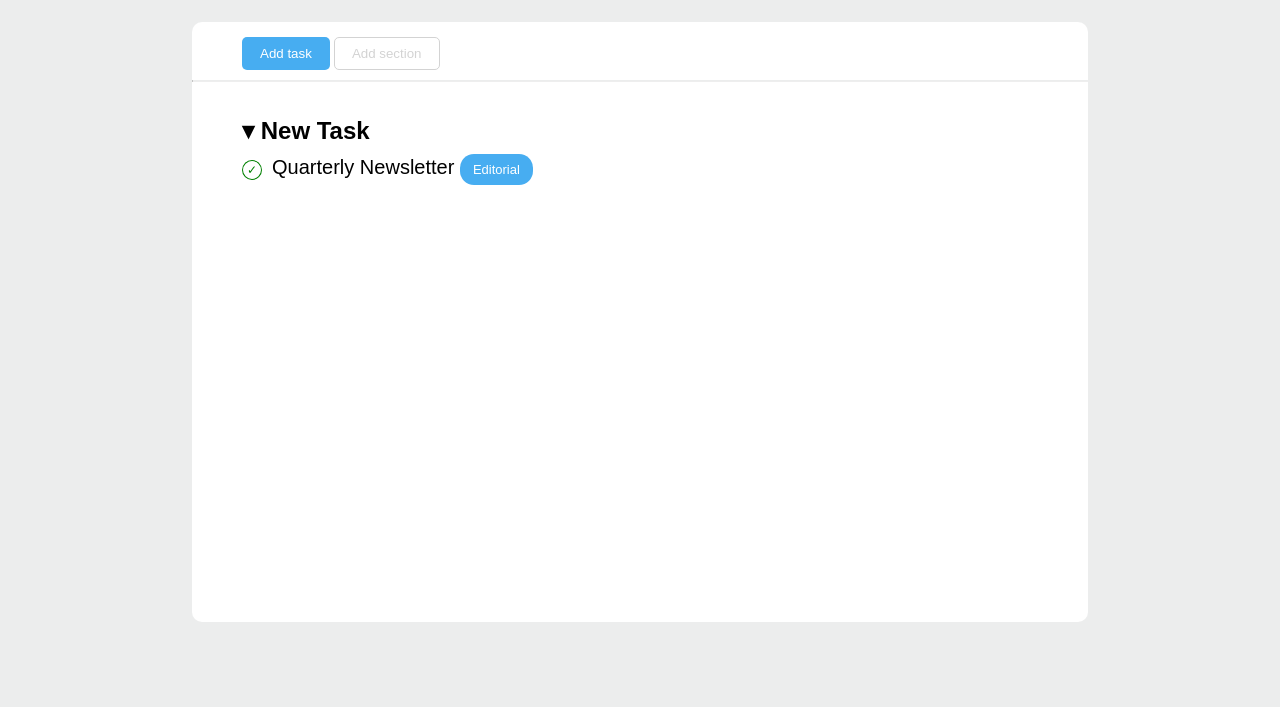
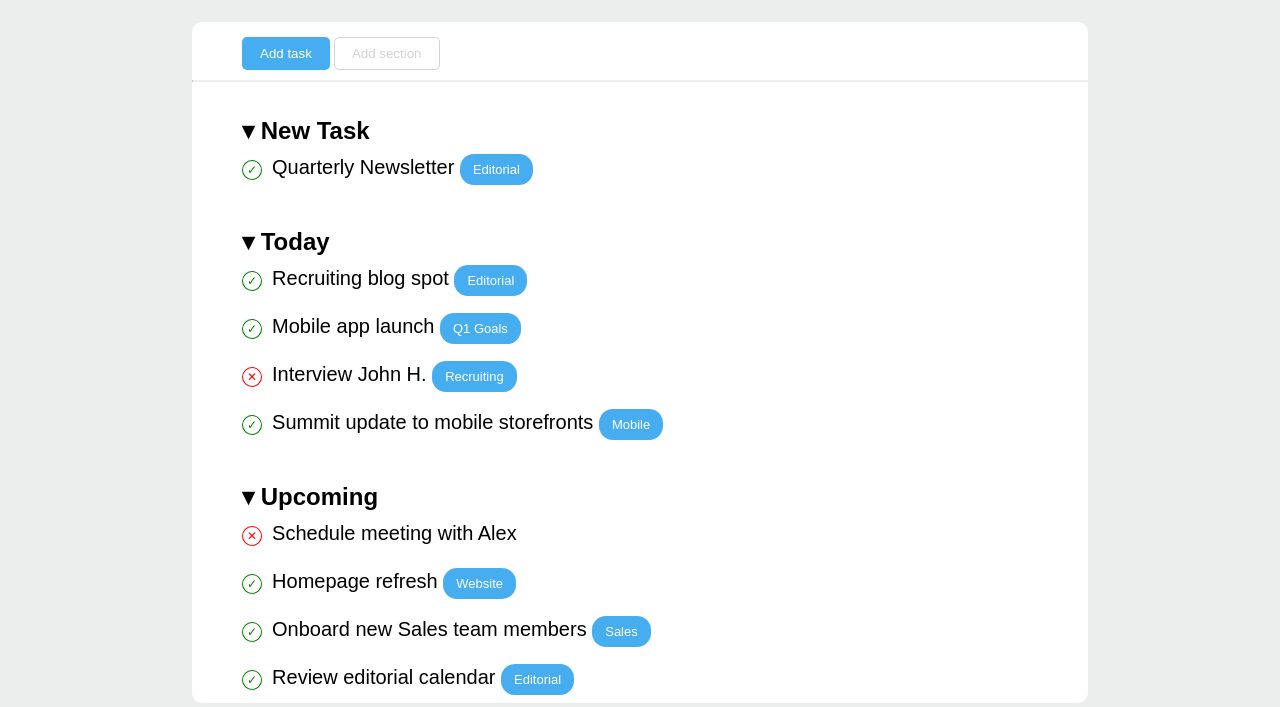
Before and after one commit to sophiamziou/html-css-toboolist, a plain HTML site: page index.html in a window 1280 px wide. Shown: the part 93-800 px from the top of the page. Drawn offline with Linux system fonts and the light colour scheme.

Commit message:
list style modified

```diff
--- a/css/style.css
+++ b/css/style.css
@@ -34,7 +34,6 @@ h1 {
 main {
     margin-top: 35px;
     width: 70%;
-    height: 600px;
     background-color: white;
     margin-left: auto;
     margin-right: auto;
@@ -86,13 +85,24 @@ ul {
 }
 
 li::before {
-    content: ' \2713';
-    color: green;
     padding: 2px 4px;
-    border: 1px solid green;
     border-radius: 50%;
     margin-right: 10px;
     font-size: 12px;
+    border: 1px solid;
+}
+
+.done::before{
+    content: ' \2713';
+    color: green;
+    border-color: green;
+}
+
+.undone::before{
+    content: ' \2715';
+    color: red;
+    border-color: red;
+
 }
 
 span {
--- a/index.html
+++ b/index.html
@@ -23,9 +23,26 @@
         <div class="lista">
             <h2>&#9662; New Task</h2>
             <ul>
-                <li>Quarterly Newsletter <span>Editorial</span></li>
+                <li class="done">Quarterly Newsletter <span>Editorial</span></li>
             </ul>
-
+        </div>
+        <div class="lista">
+            <h2>&#9662; Today</h2>
+            <ul>
+                <li class="done">Recruiting blog spot <span>Editorial</span></li>
+                <li class="done">Mobile app launch <span>Q1 Goals</span></li>
+                <li class="undone">Interview John H. <span>Recruiting</span></li>
+                <li class="done">Summit update to mobile storefronts <span>Mobile</span></li>
+            </ul>
+        </div>
+        <div class="lista">
+            <h2>&#9662; Upcoming</h2>
+            <ul>
+                <li class="undone">Schedule meeting with Alex</li>
+                <li class="done">Homepage refresh <span>Website</span></li>
+                <li class="done">Onboard new Sales team members <span>Sales</span></li>
+                <li class="done">Review editorial calendar <span>Editorial</span></li>
+            </ul>
         </div>
     </main>
 
```
